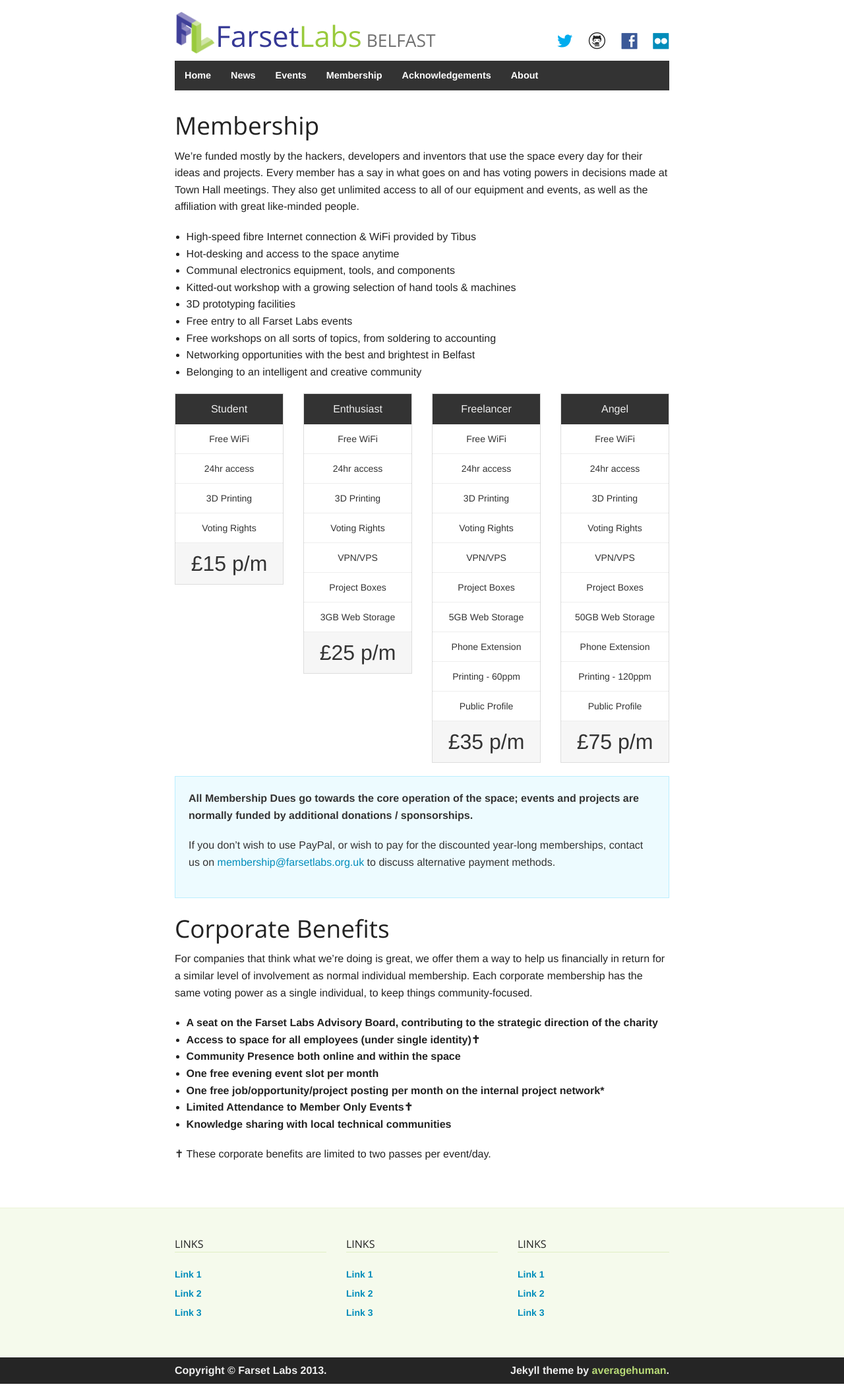
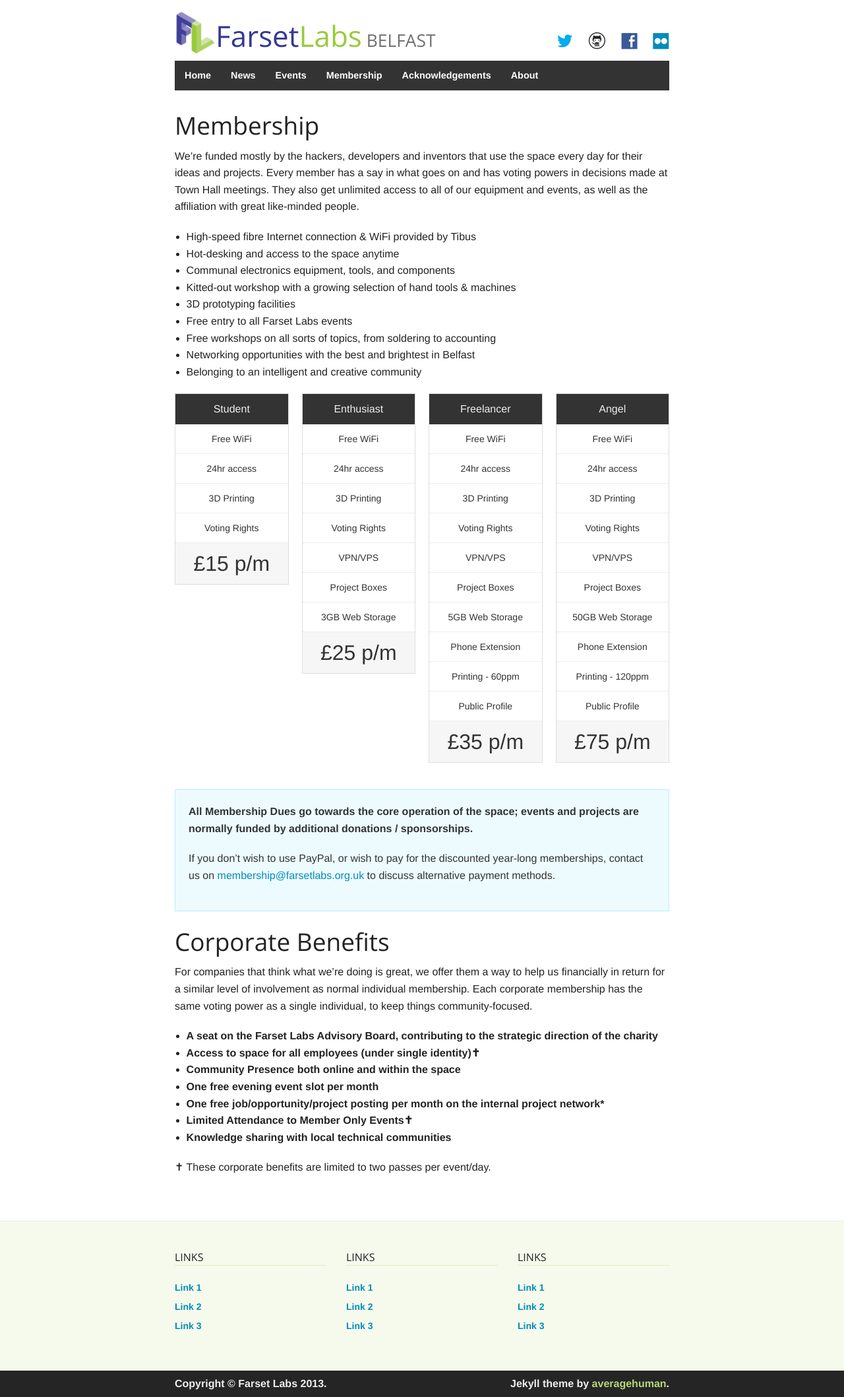
Before and after one commit to FarsetLabs/farsetlabs.github.io, a Jekyll site: the page built from membership/index.html, in a window 1280 px wide. Shown: the whole page at 66% size. Built offline with Jekyll 4.4.1, drawn with Linux system fonts in a browser that asks for light colours.

Commit message:
membership pricing panels in block grid

```diff
--- a/membership/index.html
+++ b/membership/index.html
@@ -23,8 +23,8 @@
 <li>Belonging to an intelligent and creative community</li>
 </ul>
 
-<div class="row">
-    <div class="small-3 columns">
+<ul class="grid small-block-grid-1 medium-block-grid-4 large-block-grid-4">
+    <li>
         <ul class="pricing-table">
             <li class="title">Student</li>
             <li class="bullet-item">Free WiFi</li>
@@ -33,8 +33,8 @@
             <li class="bullet-item">Voting Rights</li>
             <li class="price">£15 p/m</li>
         </ul>
-    </div>
-    <div class="small-3 columns">
+    </li>
+    <li>
         <ul class="pricing-table">
             <li class="title">Enthusiast</li>
             <li class="bullet-item">Free WiFi</li>
@@ -46,8 +46,8 @@
             <li class="bullet-item">3GB Web Storage</li>
             <li class="price">£25 p/m</li>
         </ul>
-    </div>
-    <div class="small-3 columns">
+    </li>
+    <li>
         <ul class="pricing-table">
             <li class="title">Freelancer</li>
             <li class="bullet-item">Free WiFi</li>
@@ -62,8 +62,8 @@
             <li class="bullet-item">Public Profile</li>
             <li class="price">£35 p/m</li>
         </ul>
-    </div>
-    <div class="small-3 columns">
+    </li>
+    <li>
         <ul class="pricing-table">
             <li class="title">Angel</li>
             <li class="bullet-item">Free WiFi</li>
@@ -78,8 +78,8 @@
             <li class="bullet-item">Public Profile</li>
             <li class="price">£75 p/m</li>
         </ul>
-    </div>
-</div>
+    </li>
+</ul>
 
 <div class="panel callout">
     <p><strong>All Membership Dues go towards the core operation of the space;
```
